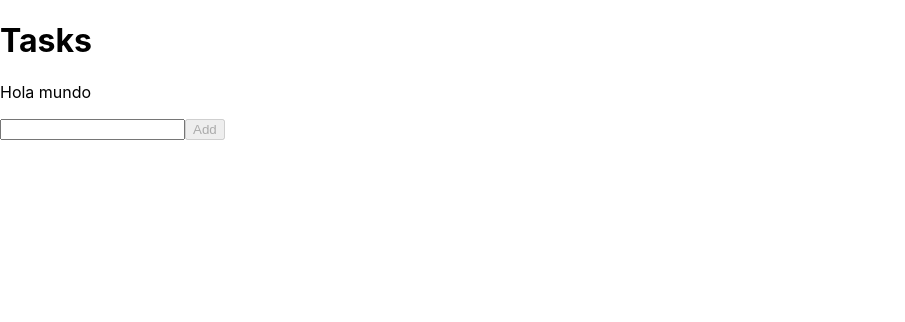
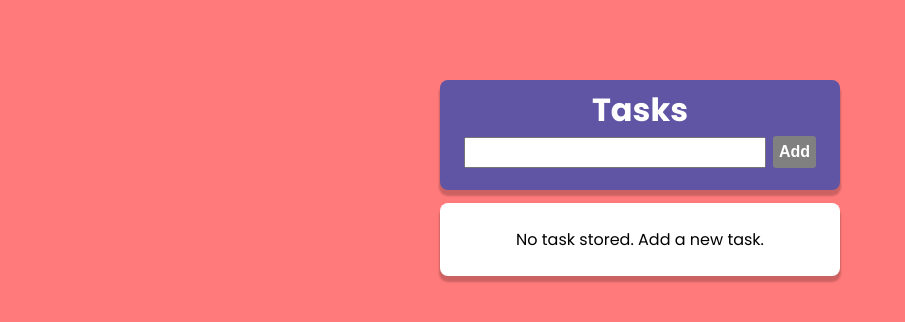
Before and after one commit to enriquesb/todo-react, a React (Create React App) app: page / in a window 1280 px wide. Shown: the top 322 px of the page, without its empty margins (0-905 px from the left). Built offline with nearby package versions, Linux system fonts and the light colour scheme.

Commit message:
Add styles

```diff
--- a/public/index.html
+++ b/public/index.html
@@ -7,6 +7,10 @@
     <meta name="theme-color" content="#000000" />
     <meta name="description" content="Web site created using create-react-app" />
     <link rel="apple-touch-icon" href="%PUBLIC_URL%/logo192.png" />
+    <link rel="preconnect" href="https://fonts.googleapis.com" />
+    <link rel="preconnect" href="https://fonts.gstatic.com" crossorigin />
+    <link href="https://fonts.googleapis.com/css2?family=Poppins:wght@400;500;600;700&display=swap" rel="stylesheet" />
+    <script src="https://kit.fontawesome.com/3bfaead41e.js" crossorigin="anonymous"></script>
     <title>To-do App</title>
   </head>
   <body>
--- a/src/App.css
+++ b/src/App.css
@@ -0,0 +1,121 @@
+:root {
+  --purple: hsl(248, 32%, 49%);
+  --green: hsl(154, 59%, 51%);
+  --red: hsl(0, 100%, 74%);
+
+  background-color: var(--red);
+}
+
+body {
+  font-family: "Poppins", sans-serif;
+}
+
+h1 {
+  text-align: center;
+  padding: 0;
+  margin: 0;
+}
+
+.app {
+  max-width: 25rem;
+  margin: 5rem auto 0;
+}
+
+.new-task-card {
+  background-color: var(--purple);
+  color: white;
+  border-radius: 0.5em;
+  padding: 0.4em 1.5em;
+  margin-bottom: 0.8em;
+  box-shadow: 0 5px 2px 1px rgba(0, 0, 0, 0.2);
+}
+
+.new-task-form {
+  display: flex;
+  align-items: flex-end;
+  margin: 0.1em 0 1em;
+}
+
+.input-wrapper {
+  flex: 1;
+  margin-right: 15px;
+}
+
+.new-task-input {
+  width: 100%;
+  font-family: "Poppins", sans-serif;
+  font-size: 1rem;
+}
+
+.add-task-button {
+  height: 2rem;
+  background-color: var(--green);
+  color: white;
+  border: none;
+  border-radius: 0.2em;
+  font-size: 1rem;
+}
+
+.add-task-button:disabled {
+  background-color: gray;
+}
+
+.stored-tasks-card {
+  background-color: white;
+  border-radius: 0.5em;
+  padding: 1.5em;
+  box-shadow: 0 5px 2px 1px rgba(0, 0, 0, 0.2);
+}
+
+.task-item {
+  display: flex;
+  border: 1px solid var(--purple);
+  align-items: center;
+  border-radius: 0.4em;
+  padding: 0.2em;
+  margin: 0;
+}
+
+.task-item > input {
+  margin: 0.5em;
+}
+
+input:checked {
+  background-color: red;
+}
+
+.task-text {
+  flex: 1;
+  margin: 0.2em;
+}
+
+.task-item > button {
+  margin: 0.1em 0.5em;
+  background-color: var(--green);
+  border: none;
+  color: white;
+  padding: 0.1em 0.2em;
+  font-size: 1rem;
+  border-radius: 0.5em;
+}
+
+button > i {
+  margin: 0.5em;
+}
+
+.task-item ~ .task-item {
+  margin-top: 0.5em;
+}
+
+.crossedOut {
+  text-decoration: line-through;
+  color: gray;
+}
+
+.no-tasks {
+  text-align: center;
+}
+
+.no-tasks > p {
+  margin: 0;
+}
--- a/src/App.js
+++ b/src/App.js
@@ -3,18 +3,19 @@ import { useState, useEffect } from "react";
 import NewTaskForm from "./components/NewTaskForm";
 import TaskItems from "./components/TaskItems";
 
+// Create variable in localStorage if it doesn't exist yet
 if (localStorage.getItem("tasksArray") === null) {
   localStorage.setItem("tasksArray", JSON.stringify([]));
 }
 
-// let didInit = false;
-
 function App() {
+  // Get initial array of tasks from localStorage
   function createInitialTaskArray() {
     const initialTasksArray = JSON.parse(localStorage.getItem("tasksArray"));
     return initialTasksArray;
   }
 
+  // Add a new task to the array
   function addTask(newTask) {
     let nextId;
     if (tasksArray.length === 0) {
@@ -33,11 +34,13 @@ function App() {
     setTasksArray(newTasksArray);
   }
 
+  // Delete a task from the array
   function deleteTask(deleteId) {
     const newTasksArray = tasksArray.filter((task) => task.id !== deleteId);
     setTasksArray(newTasksArray);
   }
 
+  // Change value of property crossOut of a task
   function toggleCrossOut(crossOutId) {
     const newTasksArray = tasksArray.map((task) => {
       if (task.id === crossOutId) {
@@ -54,15 +57,13 @@ function App() {
 
   const [tasksArray, setTasksArray] = useState(createInitialTaskArray);
 
+  // Save changes of tasks array in localStorage
   useEffect(() => {
     localStorage.setItem("tasksArray", JSON.stringify(tasksArray));
   }, [tasksArray]);
 
-  console.log(tasksArray);
-
   return (
-    <div className="App">
-      <h1>Tasks</h1>
+    <div className="app">
       <NewTaskForm handleSubmit={addTask} />
       <TaskItems tasksArray={tasksArray} deleteTask={deleteTask} toggleCrossOut={toggleCrossOut} />
     </div>
--- a/src/components/NewTaskForm.js
+++ b/src/components/NewTaskForm.js
@@ -8,17 +8,23 @@ export default function NewTaskForm({ handleSubmit }) {
   }
 
   return (
-    <div>
-      <p>Hola mundo</p>
+    <div className="new-task-card">
+      <h1>Tasks</h1>
       <form
+        className="new-task-form"
         onSubmit={(e) => {
           e.preventDefault();
           handleSubmit(taskInput);
           setTaskInput("");
         }}
       >
-        <input value={taskInput} onChange={handleInputChange} />
-        <button disabled={!taskInput}>Add</button>
+        <div className="input-wrapper">
+          <input type="text" className="new-task-input" value={taskInput} onChange={handleInputChange} />
+        </div>
+
+        <button className="add-task-button" disabled={!taskInput}>
+          <b>Add</b>
+        </button>
       </form>
     </div>
   );
--- a/src/components/TaskItems.css
+++ /dev/null
@@ -1,16 +0,0 @@
-.task-item {
-  border: 1px solid;
-}
-
-.task-item > button {
-  float: right;
-}
-
-.task-item > p {
-  display: inline-block;
-  margin: auto 0;
-}
-
-.crossedOut {
-  text-decoration: line-through;
-}
--- a/src/components/TaskItems.js
+++ b/src/components/TaskItems.js
@@ -1,12 +1,19 @@
-import "./TaskItems.css";
-
 export default function TaskItems({ tasksArray, deleteTask, toggleCrossOut }) {
+  if (tasksArray.length === 0) {
+    return (
+      <div className="no-tasks stored-tasks-card">
+        <p> No task stored. Add a new task.</p>
+      </div>
+    );
+  }
   const listOfTasks = tasksArray.map((task) => (
     <div key={task.id} className="task-item">
       <input type="checkbox" onClick={() => toggleCrossOut(task.id)} checked={task.crossOut} />
-      <p className={`${task.crossOut ? "crossedOut" : ""}`}>{task.text}</p>
-      <button onClick={() => deleteTask(task.id)}>X</button>
+      <p className={`${task.crossOut ? "crossedOut" : ""} task-text`}>{task.text}</p>
+      <button className="delete-button" onClick={() => deleteTask(task.id)}>
+        <i class="fa-solid fa-trash"></i>
+      </button>
     </div>
   ));
-  return <div>{listOfTasks}</div>;
+  return <div className="stored-tasks-card">{listOfTasks}</div>;
 }
```
